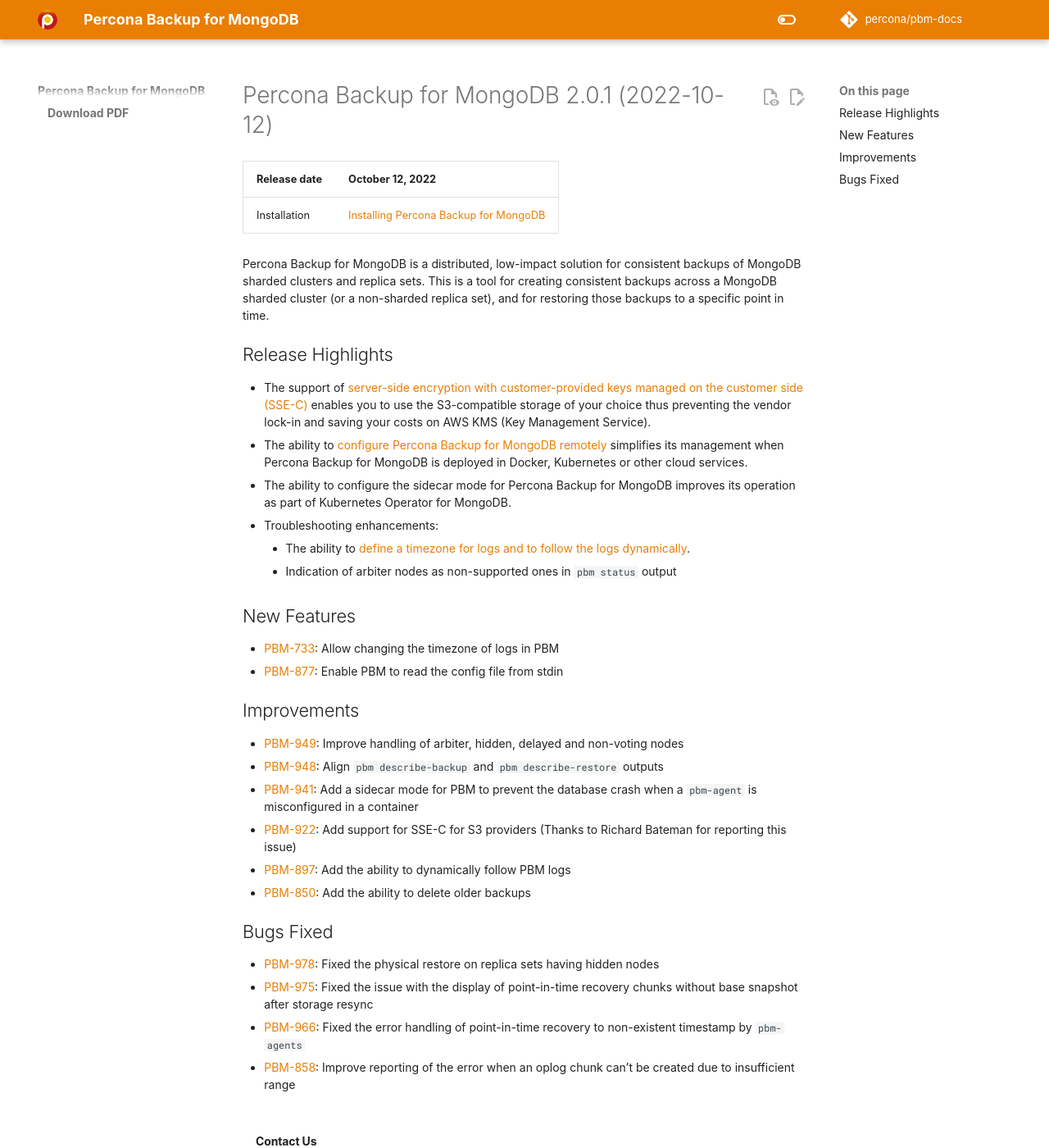
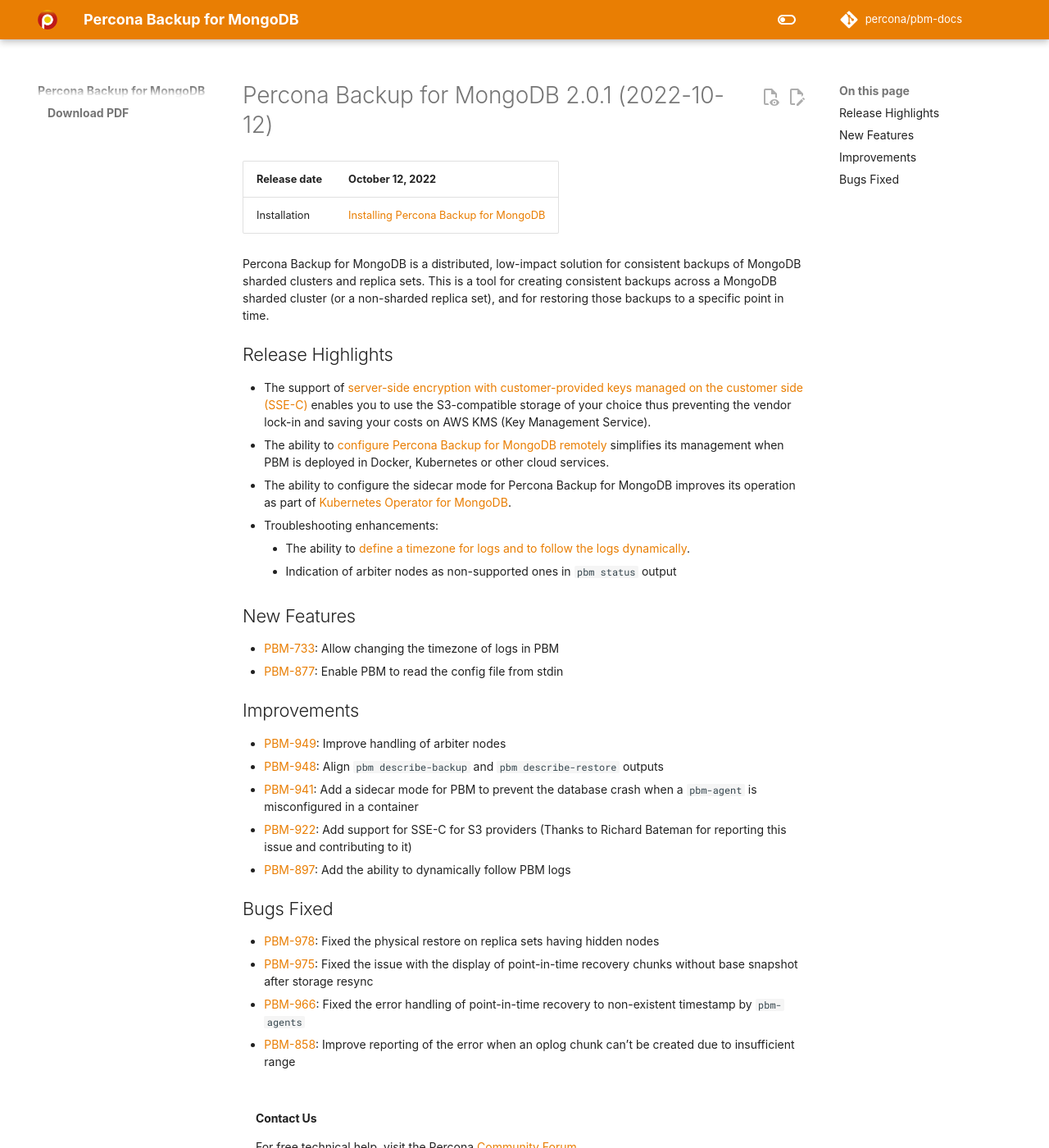
Before and after one commit to percona/pbm-docs, an MkDocs documentation site: the page built from docs/release-notes/2.0.1.md, in a window 1280 px wide and 1400 px high. Shown: the whole window at 82% size. Built offline with MkDocs 1.6.1 and Material for MkDocs 9.7.7, drawn with Linux system fonts in a browser that asks for light colours; nearby versions of some CDN libraries; some web fonts are replaced; comment, search, counter and statistics services are not loaded.

Commit message:
Fixed links

```diff
--- a/docs/release-notes/2.0.1.md
+++ b/docs/release-notes/2.0.1.md
@@ -10,8 +10,8 @@
 ## Release Highlights
 
 * The support of [server-side encryption with customer-provided keys managed on the customer side (SSE-C)](../details/storage-configuration.md#server-side-encryption) enables you to use the S3-compatible storage of your choice thus preventing the vendor lock-in and saving your costs on AWS KMS (Key Management Service).
-* The ability to [configure Percona Backup for MongoDB remotely](../manage/remote-config.md) simplifies its management when Percona Backup for MongoDB is deployed in Docker, Kubernetes or other cloud services.
-* The ability to configure the sidecar mode for Percona Backup for MongoDB improves its operation as part of Kubernetes Operator for MongoDB.
+* The ability to [configure Percona Backup for MongoDB remotely](../manage/configure-remotely.md) simplifies its management when PBM is deployed in Docker, Kubernetes or other cloud services.
+* The ability to configure the sidecar mode for Percona Backup for MongoDB improves its operation as part of [Kubernetes Operator for MongoDB](https://docs.percona.com/percona-operator-for-mongodb/index.html).
 * Troubleshooting enhancements:
 
     - The ability to [define a timezone for logs and to follow the logs dynamically](../reference/pbm-commands.md#pbm-logs).
@@ -26,12 +26,12 @@
 
 ## Improvements
 
-- [PBM-949](https://jira.percona.com/browse/PBM-949): Improve handling of arbiter, hidden, delayed and non-voting nodes
+- [PBM-949](https://jira.percona.com/browse/PBM-949): Improve handling of arbiter nodes
 - [PBM-948](https://jira.percona.com/browse/PBM-948): Align `pbm describe-backup` and `pbm describe-restore` outputs
 - [PBM-941](https://jira.percona.com/browse/PBM-941): Add a sidecar mode for PBM to prevent the database crash when a `pbm-agent` is misconfigured in a container
-- [PBM-922](https://jira.percona.com/browse/PBM-922): Add support for SSE-C for S3 providers (Thanks to Richard Bateman for reporting this issue)
+- [PBM-922](https://jira.percona.com/browse/PBM-922): Add support for SSE-C for S3 providers (Thanks to Richard Bateman for reporting this issue and contributing to it)
 - [PBM-897](https://jira.percona.com/browse/PBM-897): Add the ability to dynamically follow PBM logs
-- [PBM-850](https://jira.percona.com/browse/PBM-850): Add the ability to delete older backups
+
 
 ## Bugs Fixed
 
```
Also changed, not shown: docs/release-notes/2.0.0.md (+2 -1 lines).
